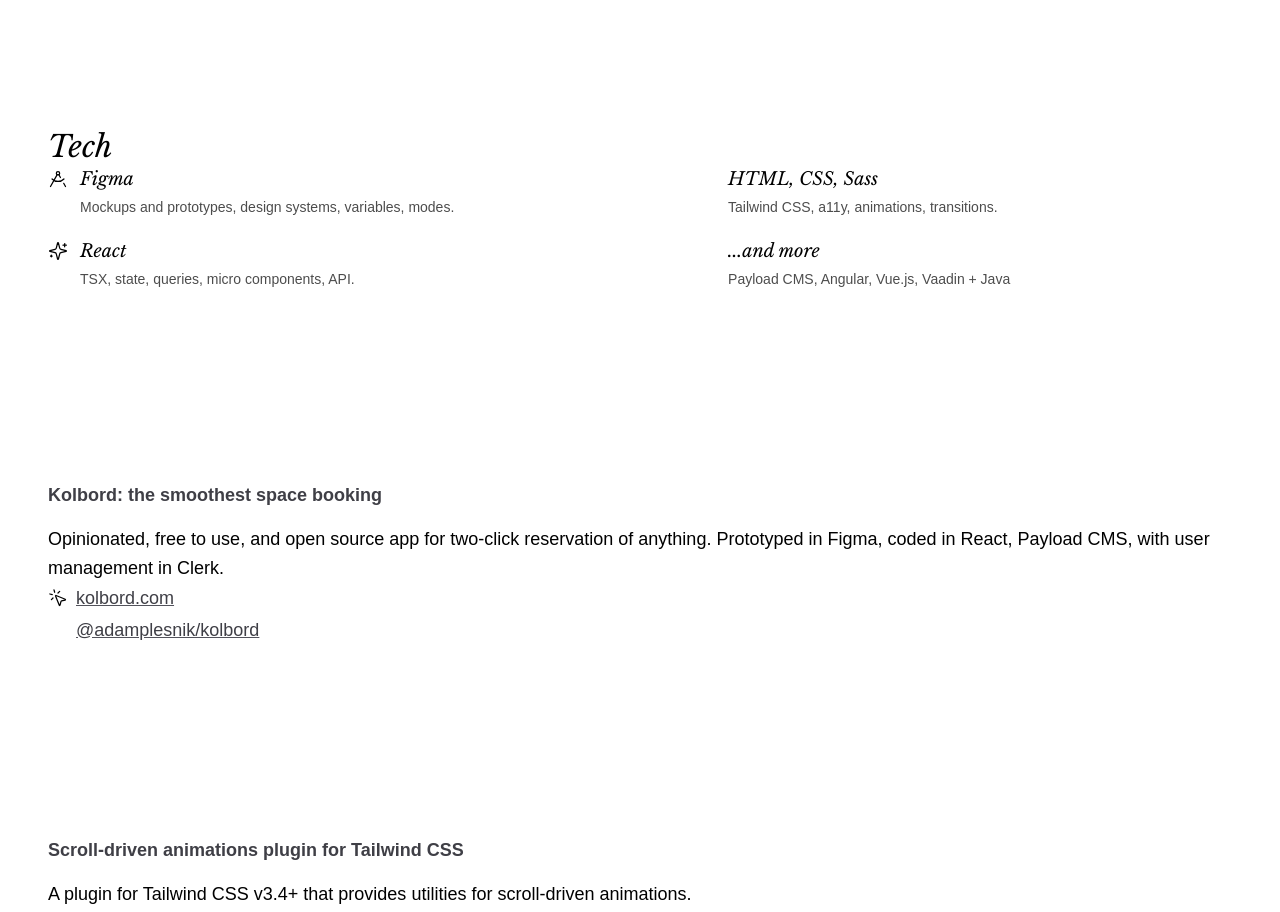
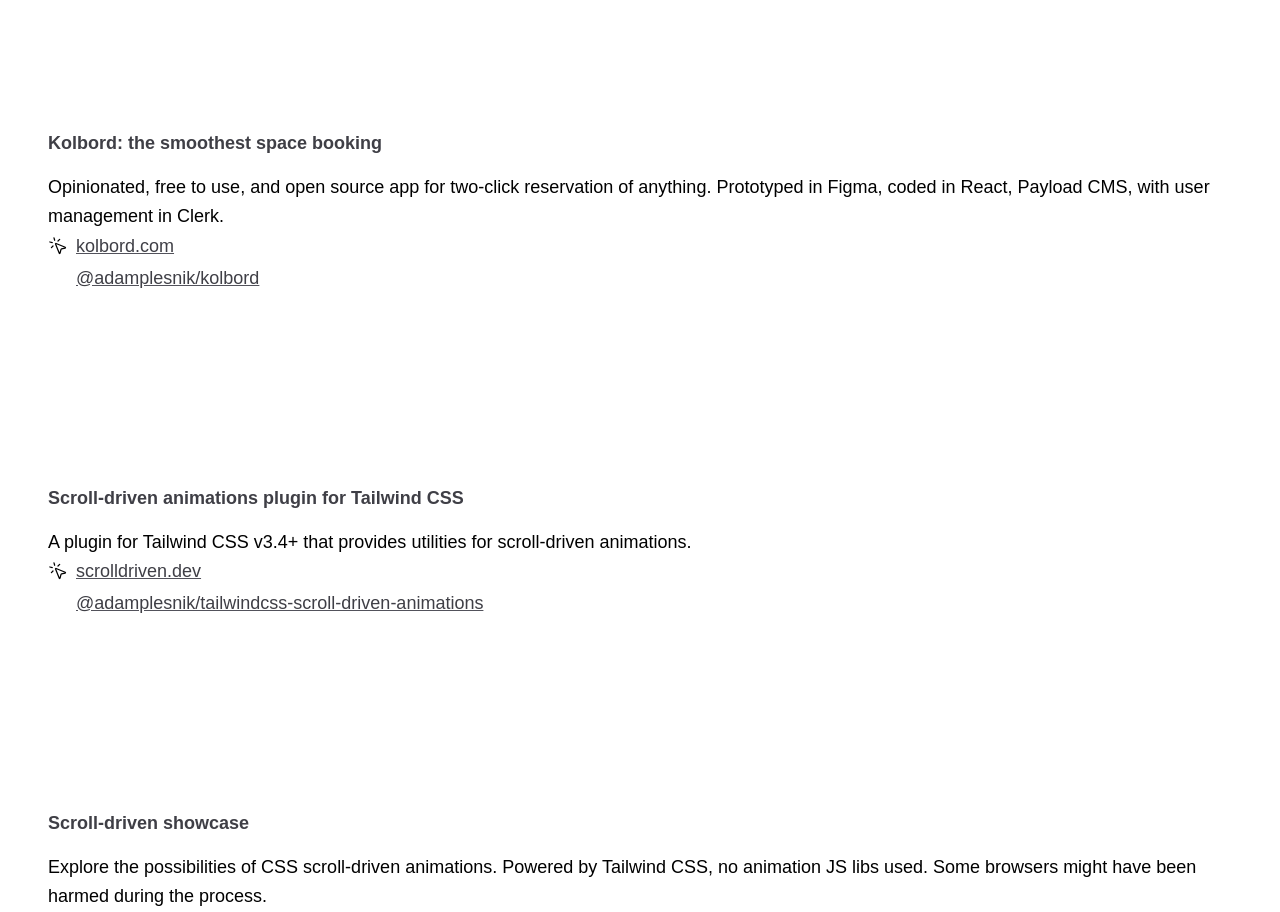
Before and after one commit to adamplesnik/adamplesnik.com, a React (Vite) app: page / in a window 1280 px wide. Shown: the part 3000-3912 px from the top of the page. Built offline with nearby package versions, Linux system fonts and the light colour scheme; a web font is replaced by a local one.

Commit message:
Delete tech

```diff
--- a/src/content/Tech.tsx
+++ /dev/null
@@ -1,43 +0,0 @@
-import Tile from '@/components/Tile'
-import clsx from 'clsx'
-import { DraftingCompass, LucideIcon, Sparkles } from 'lucide-react'
-import TechContent from './TechContent'
-
-export type TechType = {
-  tech: string
-  description: string
-  techIcon?: LucideIcon
-  link?: string
-  linkIcon?: LucideIcon
-}
-
-const tech: TechType[] = [
-  {
-    tech: 'Figma',
-    description: 'Mockups and prototypes, design systems, variables, modes.',
-    techIcon: DraftingCompass,
-  },
-  {
-    tech: 'React',
-    description: 'TSX, state, queries, micro components, API.',
-    techIcon: Sparkles,
-  },
-  { tech: 'HTML, CSS, Sass', description: 'Tailwind CSS, a11y, animations, transitions.' },
-  { tech: '...and more', description: 'Payload CMS, Angular, Vue.js, Vaadin + Java' },
-]
-
-const Tech = () => {
-  return (
-    <Tile title="Tech" className="shrink-0 print:break-after-page">
-      <ul className="grid gap-5 md:grid-flow-col-dense md:grid-rows-2">
-        {tech.map((tx, i) => (
-          <li key={i} className={clsx('group flex items-baseline gap-2')}>
-            <TechContent tech={tx} />
-          </li>
-        ))}
-      </ul>
-    </Tile>
-  )
-}
-
-export default Tech
--- a/src/pages/Home.tsx
+++ b/src/pages/Home.tsx
@@ -2,7 +2,6 @@ import AboutMe from '@/content/AboutMe'
 import Chart from '@/content/Chart'
 import Footer from '@/content/Footer'
 import Intro from '@/content/Intro'
-import Tech from '@/content/Tech'
 import WorkKolbord from '@/content/WorkKolbord'
 import WorkScrollDriven from '@/content/WorkScrollDriven'
 import WorkScrollDrivenShowcase from '@/content/WorkScrolldrivenShowcase'
@@ -14,7 +13,7 @@ const Home = () => {
       <Intro />
       <Chart />
       <AboutMe />
-      <Tech />
+
       <WorkKolbord />
       <WorkScrollDriven />
       <WorkScrollDrivenShowcase />
```
